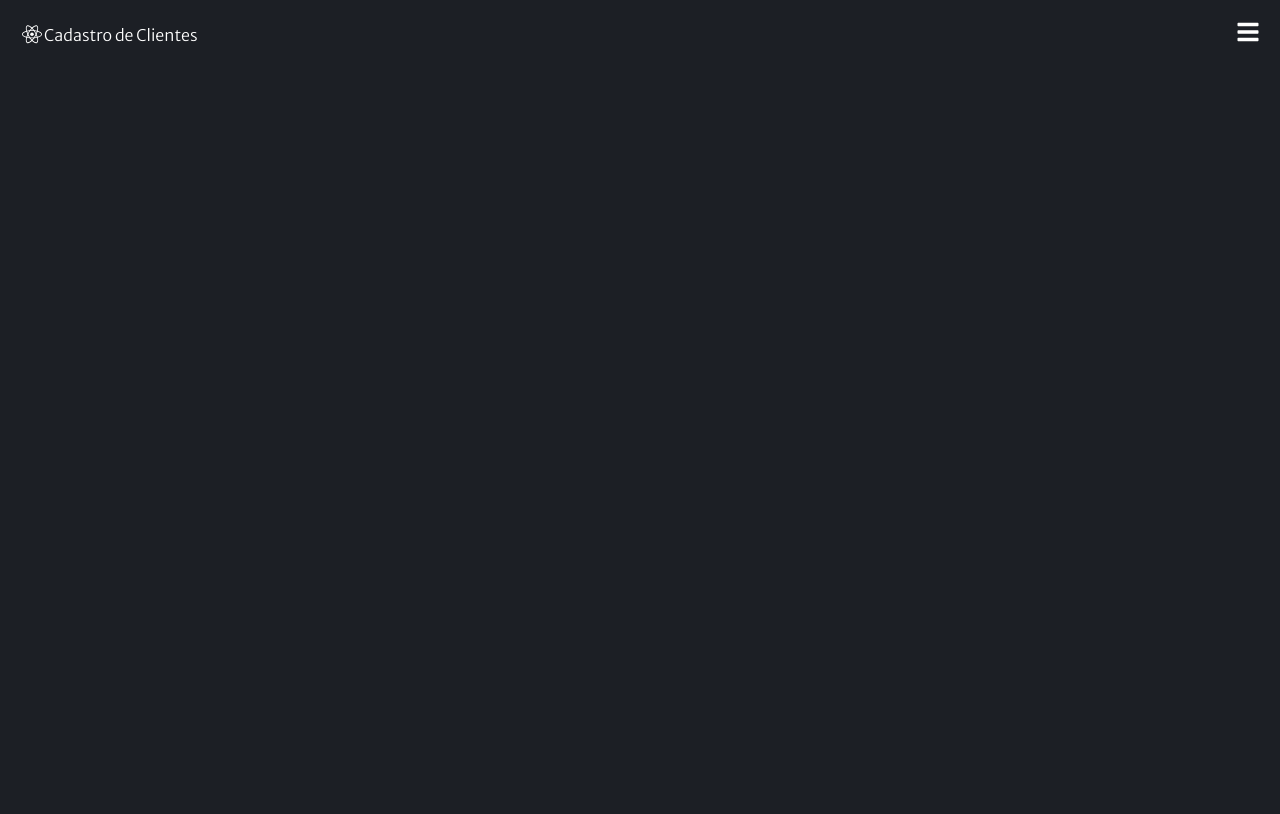
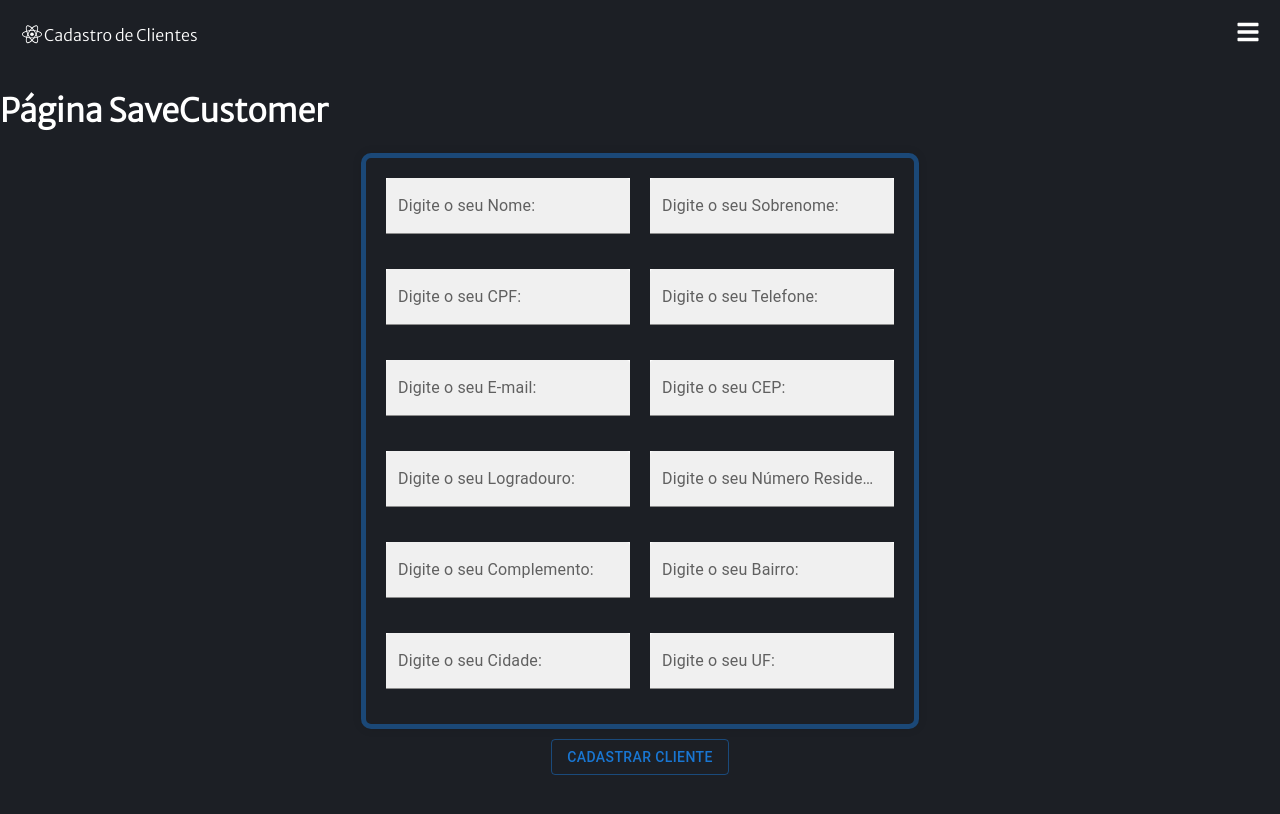
Before and after one commit to JoaoLimaV/react-labdevweb, a React (Create React App) app: page /cliente/save in a window 1280 px wide. Shown: the top 814 px of the page. Built offline with nearby package versions, Linux system fonts and the light colour scheme; the HTML template or start-up script is replaced by a standard one.

Commit message:
Formulario Cadastrar Cliente

```diff
--- /dev/null
+++ b/src/components/Form.jsx
@@ -0,0 +1,169 @@
+import { useState } from "react";
+import style from "../module.css/Form.module.css";
+import Button from "@mui/material/Button";
+import TextField from "@mui/material/TextField";
+
+function Form() {
+  function cadastrarUsuario(e) {
+    e.preventDefault();
+    console.log(`Usuario ${name} foi cadastrado`);
+  }
+
+  const [name, setName] = useState();
+  const [sobrenome, setSobrenome] = useState();
+  const [cpf, setCpf] = useState();
+  const [telefone, setTelefone] = useState();
+  const [email, setEmail] = useState();
+  const [cep, setCep] = useState();
+  const [logradouro, setLogradouro] = useState();
+  const [nr_residencial, setNr] = useState();
+  const [complemento, setComplemento] = useState();
+  const [bairro, setBairro] = useState();
+  const [cidade, setCidade] = useState();
+  const [uf, setUf] = useState();
+
+  return (
+    <div className={style.container}>
+      <form onSubmit={cadastrarUsuario}>
+        <div className={style.form}>
+          <div className={style.div}>
+            <TextField
+              type="text"
+              id="name"
+              name="name"
+              label="Digite o seu Nome:"
+              variant="filled"
+              className={style.background}
+              onChange={(e) => setName(e.target.value)}
+            />
+          </div>
+          <div className={style.div}>
+            <TextField
+              type="text"
+              id="sobrenome"
+              name="sobrenome"
+              label="Digite o seu Sobrenome:"
+              variant="filled"
+              className={style.background}
+              onChange={(e) => setSobrenome(e.target.value)}
+            />
+          </div>
+          <div className={style.div}>
+            <TextField
+              type="text"
+              id="cpf"
+              name="cpf"
+              label="Digite o seu CPF:"
+              variant="filled"
+              className={style.background}
+              onChange={(e) => setCpf(e.target.value)}
+            />
+          </div>
+          <div className={style.div}>
+            <TextField
+              type="number"
+              id="telefone"
+              name="telefone"
+              label="Digite o seu Telefone:"
+              variant="filled"
+              className={style.background}
+              onChange={(e) => setTelefone(e.target.value)}
+            />
+          </div>
+          <div className={style.div}>
+            <TextField
+              type="email"
+              id="email"
+              name="email"
+              label="Digite o seu E-mail:"
+              variant="filled"
+              className={style.background}
+              onChange={(e) => setEmail(e.target.value)}
+            />
+          </div>
+          <div className={style.div}>
+            <TextField
+              type="text"
+              id="cep"
+              name="cep"
+              label="Digite o seu CEP:"
+              variant="filled"
+              className={style.background}
+              onChange={(e) => setCep(e.target.value)}
+            />
+          </div>
+          <div className={style.div}>
+            <TextField
+              type="text"
+              id="logradouro"
+              name="logradouro"
+              label="Digite o seu Logradouro:"
+              variant="filled"
+              className={style.background}
+              onChange={(e) => setLogradouro(e.target.value)}
+            />
+          </div>
+          <div className={style.div}>
+            <TextField
+              type="number"
+              id="nr_residencial"
+              name="nr_residencial"
+              label="Digite o seu Número Residencial:"
+              variant="filled"
+              className={style.background}
+              onChange={(e) => setNr(e.target.value)}
+            />
+          </div>
+          <div className={style.div}>
+            <TextField
+              type="text"
+              id="complemento"
+              name="complemento"
+              label="Digite o seu Complemento:"
+              variant="filled"
+              className={style.background}
+              onChange={(e) => setComplemento(e.target.value)}
+            />
+          </div>
+          <div className={style.div}>
+            <TextField
+              type="text"
+              id="bairro"
+              name="bairro"
+              label="Digite o seu Bairro:"
+              variant="filled"
+              className={style.background}
+              onChange={(e) => setBairro(e.target.value)}
+            />
+          </div>
+          <div className={style.div}>
+            <TextField
+              type="text"
+              id="cidade"
+              name="cidade"
+              label="Digite o seu Cidade:"
+              variant="filled"
+              className={style.background}
+              onChange={(e) => setCidade(e.target.value)}
+            />
+          </div>
+          <div className={style.div}>
+            <TextField
+              type="text"
+              id="uf"
+              name="uf"
+              label="Digite o seu UF:"
+              variant="filled"
+              className={style.background}
+              onChange={(e) => setUf(e.target.value)}
+            />
+          </div>
+          </div>
+        <div className={style.divButton}>
+          <Button type="submit" variant="outlined" className={style.button}>Cadastrar Cliente</Button>
+        </div>
+      </form>
+    </div>
+  );
+}
+export default Form;
--- /dev/null
+++ b/src/components/SaveCustomer.jsx
@@ -0,0 +1,12 @@
+import Form from './Form.jsx';
+
+function SaveCustomer() {
+    return (
+        <>
+            <h1> Página SaveCustomer </h1>
+            <Form />
+        </>
+    );
+}
+
+export default SaveCustomer;
--- /dev/null
+++ b/src/module.css/Form.module.css
@@ -0,0 +1,43 @@
+/* Form.module.css */
+.container {
+    display: flex;
+    justify-content: center;
+    height: 100vh;
+  }
+
+  .form {
+    display: grid;
+    grid-template-columns: 1fr 1fr;
+    gap: 20px;
+    padding: 20px;
+    border-radius: 10px;
+    box-shadow: 0px 0px 10px rgba(0, 0, 0, 0.1);
+    border: 5px solid #1976d27a;
+  }
+
+  .div {
+    margin-bottom: 15px;
+  }
+
+  .background {
+    width: 100%;
+    background: white;
+  }
+
+  .divButton {
+    display: flex;
+    justify-content: center;
+    align-items: center;
+    padding: 10px;
+  }
+
+
+  .button {
+    background-color: #444; /* Botão escuro */
+    color: #fff;
+    border: 1px solid #fff;
+  }
+
+  .button:hover {
+    background-color: #666; /* Efeito de hover um pouco mais claro */
+  }
--- a/src/routes/IndexRoutes.jsx
+++ b/src/routes/IndexRoutes.jsx
@@ -3,6 +3,7 @@ import NavBar from '../layout/NavBar';
 
 import Home from '../components/Home'
 import FindAllCustomer from '../components/FindAllCustomer';
+import SaveCustomer from '../components/SaveCustomer'
 
 
 function IndexRoutes() {
@@ -15,7 +16,7 @@ function IndexRoutes() {
                     <Route path="/"  element={<Home />} />
                     <Route path="/cliente" element={<FindAllCustomer />} />
                     <Route path="/cliente/find"  />
-                    <Route path="/cliente/save"  />
+                    <Route path="/cliente/save" element={<SaveCustomer />} />
                     <Route path="/cliente/update"  />
                     <Route path="/cliente/delete"  />
                     {/* element={<Register />} */}
```
